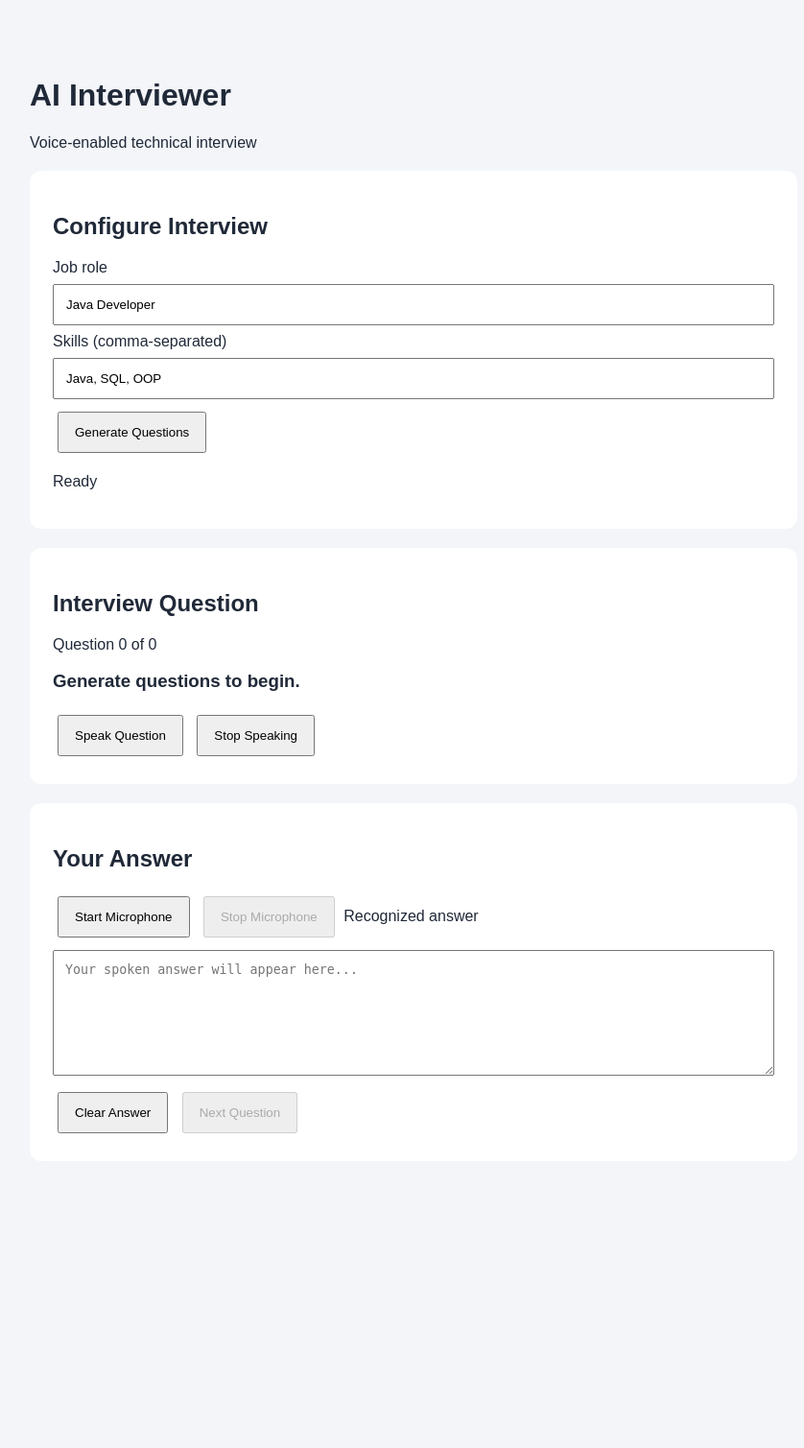
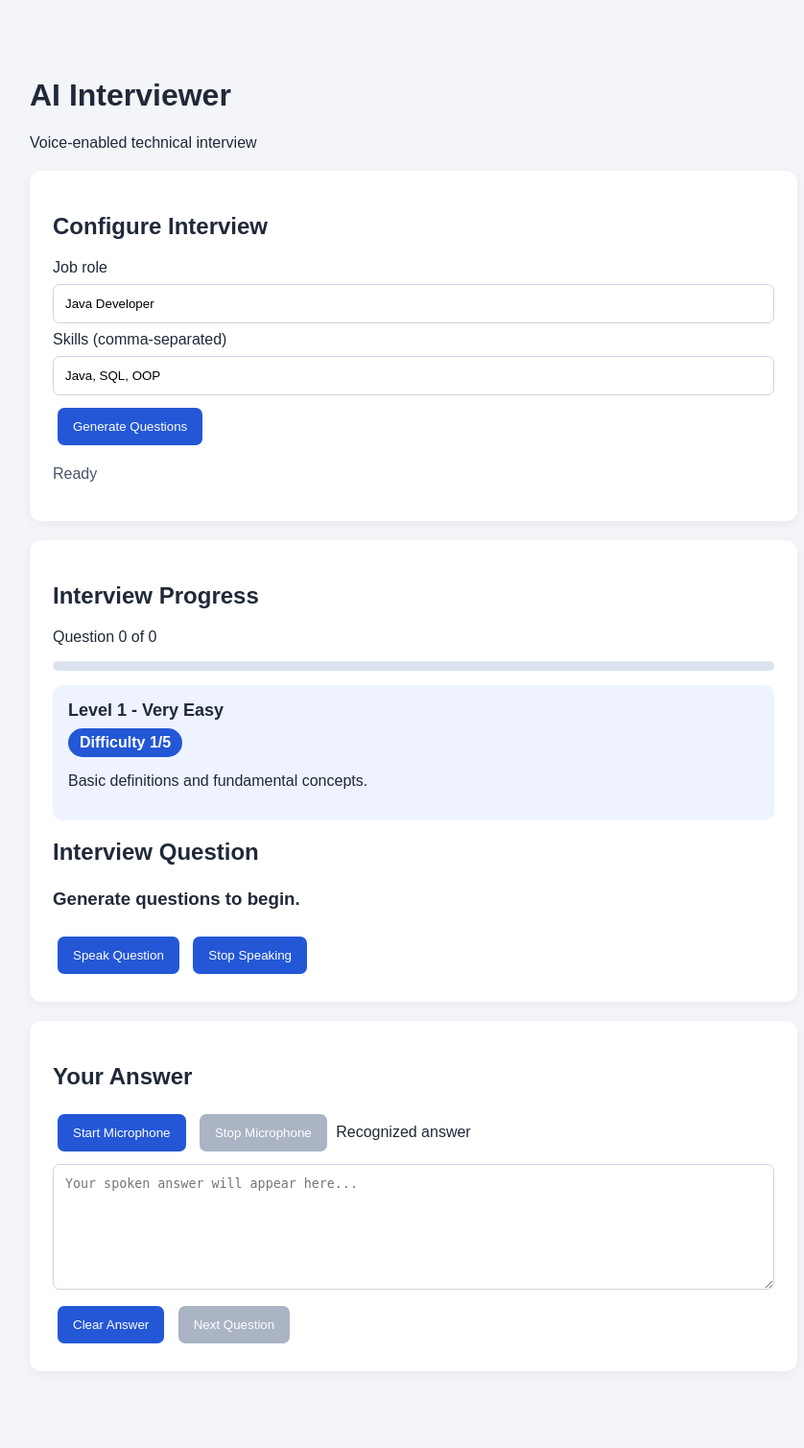
Before and after one commit to HARsHITHSaiReDdy/Ai-Interview, a Flask app: page /interview in a window 1280 px wide. Shown: the whole page at 96% size, without its empty margins (209-1047 px from the left). Before the commit the page ends 1181 px from the top, so only its background shows below. Run offline with Flask 3, Linux system fonts and the light colour scheme.

Commit message:
Update interview difficulty progression UI

```diff
--- a/templates/interview.html
+++ b/templates/interview.html
@@ -5,6 +5,7 @@
     <meta charset="UTF-8">
     <meta name="viewport" content="width=device-width, initial-scale=1.0">
     <title>AI Interviewer</title>
+
     <style>
         body {
             font-family: Arial, sans-serif;
@@ -20,12 +21,22 @@
             padding: 24px;
             margin: 20px 0;
             border-radius: 12px;
+            box-shadow: 0 3px 12px rgba(0, 0, 0, 0.05);
         }
 
         button {
             padding: 12px 16px;
             margin: 5px;
+            border: none;
+            border-radius: 7px;
+            background: #2457d6;
+            color: white;
             cursor: pointer;
+        }
+
+        button:disabled {
+            background: #aab4c5;
+            cursor: not-allowed;
         }
 
         textarea, input {
@@ -33,15 +44,65 @@
             width: 100%;
             padding: 12px;
             margin: 8px 0;
+            border: 1px solid #ccd3df;
+            border-radius: 7px;
+        }
+
+        .difficulty-card {
+            background: #eef3ff;
+            border-radius: 10px;
+            padding: 16px;
+            margin: 15px 0;
+        }
+
+        .difficulty-title {
+            font-size: 18px;
+            font-weight: bold;
+        }
+
+        .level-badge {
+            display: inline-block;
+            padding: 6px 12px;
+            margin-top: 8px;
+            background: #2457d6;
+            color: white;
+            border-radius: 20px;
+            font-weight: bold;
+        }
+
+        .progress-track {
+            width: 100%;
+            height: 10px;
+            background: #dce3ef;
+            border-radius: 10px;
+            overflow: hidden;
+            margin-top: 12px;
+        }
+
+        .progress-fill {
+            height: 100%;
+            width: 0%;
+            background: #2457d6;
+            transition: width 0.3s ease;
+        }
+
+        #status {
+            color: #475569;
+        }
+
+        #questionText {
+            line-height: 1.6;
         }
     </style>
 </head>
+
 <body>
     <h1>AI Interviewer</h1>
     <p>Voice-enabled technical interview</p>
 
     <section>
         <h2>Configure Interview</h2>
+
         <label for="role">Job role</label>
         <input id="role" value="Java Developer">
 
@@ -53,8 +114,29 @@
     </section>
 
     <section>
+        <h2>Interview Progress</h2>
+
+        <p id="questionNumber">Question 0 of 0</p>
+
+        <div class="progress-track">
+            <div id="progressFill" class="progress-fill"></div>
+        </div>
+
+        <div class="difficulty-card">
+            <div class="difficulty-title" id="difficultyName">
+                Level 1 - Very Easy
+            </div>
+
+            <span class="level-badge" id="difficultyBadge">
+                Difficulty 1/5
+            </span>
+
+            <p id="difficultyDescription">
+                Basic definitions and fundamental concepts.
+            </p>
+        </div>
+
         <h2>Interview Question</h2>
-        <p id="questionNumber">Question 0 of 0</p>
         <h3 id="questionText">Generate questions to begin.</h3>
 
         <button id="speakBtn">Speak Question</button>
@@ -63,6 +145,7 @@
 
     <section>
         <h2>Your Answer</h2>
+
         <button id="startBtn">Start Microphone</button>
         <button id="stopBtn" disabled>Stop Microphone</button>
 
@@ -79,16 +162,63 @@
         const questionText = document.getElementById("questionText");
         const answer = document.getElementById("answer");
 
+        const difficultyNames = [
+            "Very Easy",
+            "Easy",
+            "Medium",
+            "Hard",
+            "Expert"
+        ];
+
+        const difficultyDescriptions = [
+            "Basic definitions and fundamental concepts.",
+            "Simple explanations and basic applications.",
+            "Practical problem-solving and implementation.",
+            "Complex scenarios and deeper technical reasoning.",
+            "Advanced architecture, optimization, and expert scenarios."
+        ];
+
         let questions = [];
         let currentIndex = 0;
         let recognition = null;
         let listening = false;
         let finalTranscript = "";
 
+        function getDifficulty(questionNumber) {
+            const level = Math.min(
+                Math.floor((questionNumber - 1) / 5) + 1,
+                5
+            );
+
+            return {
+                level: level,
+                name: difficultyNames[level - 1],
+                description: difficultyDescriptions[level - 1]
+            };
+        }
+
         function displayQuestion() {
+            if (!questions.length) return;
+
+            const questionNumber = currentIndex + 1;
+            const difficulty = getDifficulty(questionNumber);
+
             questionText.textContent = questions[currentIndex];
+
             document.getElementById("questionNumber").textContent =
-                `Question ${currentIndex + 1} of ${questions.length}`;
+                `Question ${questionNumber} of ${questions.length}`;
+
+            document.getElementById("difficultyName").textContent =
+                `Level ${difficulty.level} - ${difficulty.name}`;
+
+            document.getElementById("difficultyBadge").textContent =
+                `Difficulty ${difficulty.level}/5`;
+
+            document.getElementById("difficultyDescription").textContent =
+                difficulty.description;
+
+            document.getElementById("progressFill").style.width =
+                `${(questionNumber / questions.length) * 100}%`;
 
             answer.value = "";
             finalTranscript = "";
@@ -112,15 +242,18 @@
             const utterance = new SpeechSynthesisUtterance(
                 questions[currentIndex]
             );
+
             utterance.lang = "en-IN";
-
             window.speechSynthesis.speak(utterance);
         }
 
         document.getElementById("generateBtn").onclick = async () => {
             const role = document.getElementById("role").value.trim();
+
             const skills = document.getElementById("skills").value
-                .split(",").map(s => s.trim()).filter(Boolean);
+                .split(",")
+                .map(skill => skill.trim())
+                .filter(Boolean);
 
             if (!role) {
                 statusText.textContent = "Enter a job role.";
@@ -128,18 +261,23 @@
             }
 
             statusText.textContent = "Generating questions...";
+            document.getElementById("generateBtn").disabled = true;
 
             try {
                 const response = await fetch("/generate-questions", {
                     method: "POST",
-                    headers: {"Content-Type": "application/json"},
-                    body: JSON.stringify({role, skills})
+                    headers: {
+                        "Content-Type": "application/json"
+                    },
+                    body: JSON.stringify({ role, skills })
                 });
 
                 const data = await response.json();
 
                 if (!response.ok) {
-                    throw new Error(data.error || "Question generation failed");
+                    throw new Error(
+                        data.error || "Question generation failed"
+                    );
                 }
 
                 questions = data.questions || [];
@@ -150,9 +288,14 @@
                 }
 
                 displayQuestion();
-                statusText.textContent = "Questions ready.";
+
+                statusText.textContent =
+                    `${questions.length} questions ready.`;
+
             } catch (error) {
                 statusText.textContent = error.message;
+            } finally {
+                document.getElementById("generateBtn").disabled = false;
             }
         };
 
@@ -192,13 +335,13 @@
                 let interim = "";
 
                 for (let i = event.resultIndex; i < event.results.length; i++) {
-                    const text = event.results[i][0].transcript;
+                    const transcript = event.results[i][0].transcript;
 
                     if (event.results[i].isFinal) {
                         finalTranscript +=
-                            (finalTranscript ? " " : "") + text;
+                            (finalTranscript ? " " : "") + transcript;
                     } else {
-                        interim += text;
+                        interim += transcript;
                     }
                 }
 
@@ -224,11 +367,16 @@
         };
 
         document.getElementById("stopBtn").onclick = () => {
-            if (recognition && listening) recognition.stop();
+            if (recognition && listening) {
+                recognition.stop();
+            }
         };
 
         document.getElementById("clearBtn").onclick = () => {
-            if (recognition && listening) recognition.stop();
+            if (recognition && listening) {
+                recognition.stop();
+            }
+
             answer.value = "";
             finalTranscript = "";
         };
@@ -242,6 +390,9 @@
             if (currentIndex < questions.length - 1) {
                 currentIndex++;
                 displayQuestion();
+                statusText.textContent = "Question loaded.";
+            } else {
+                statusText.textContent = "Interview questions completed.";
             }
         };
     </script>
```
